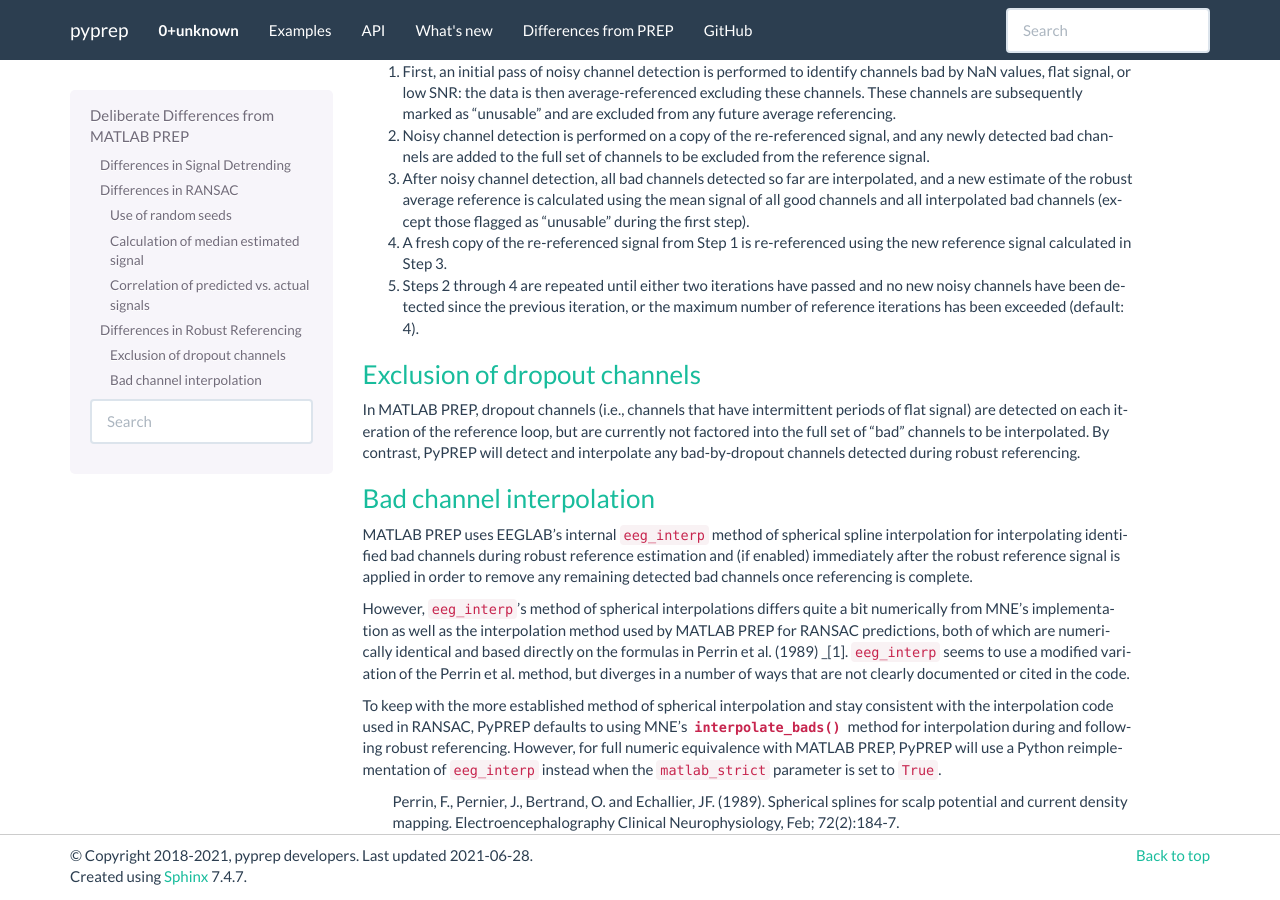
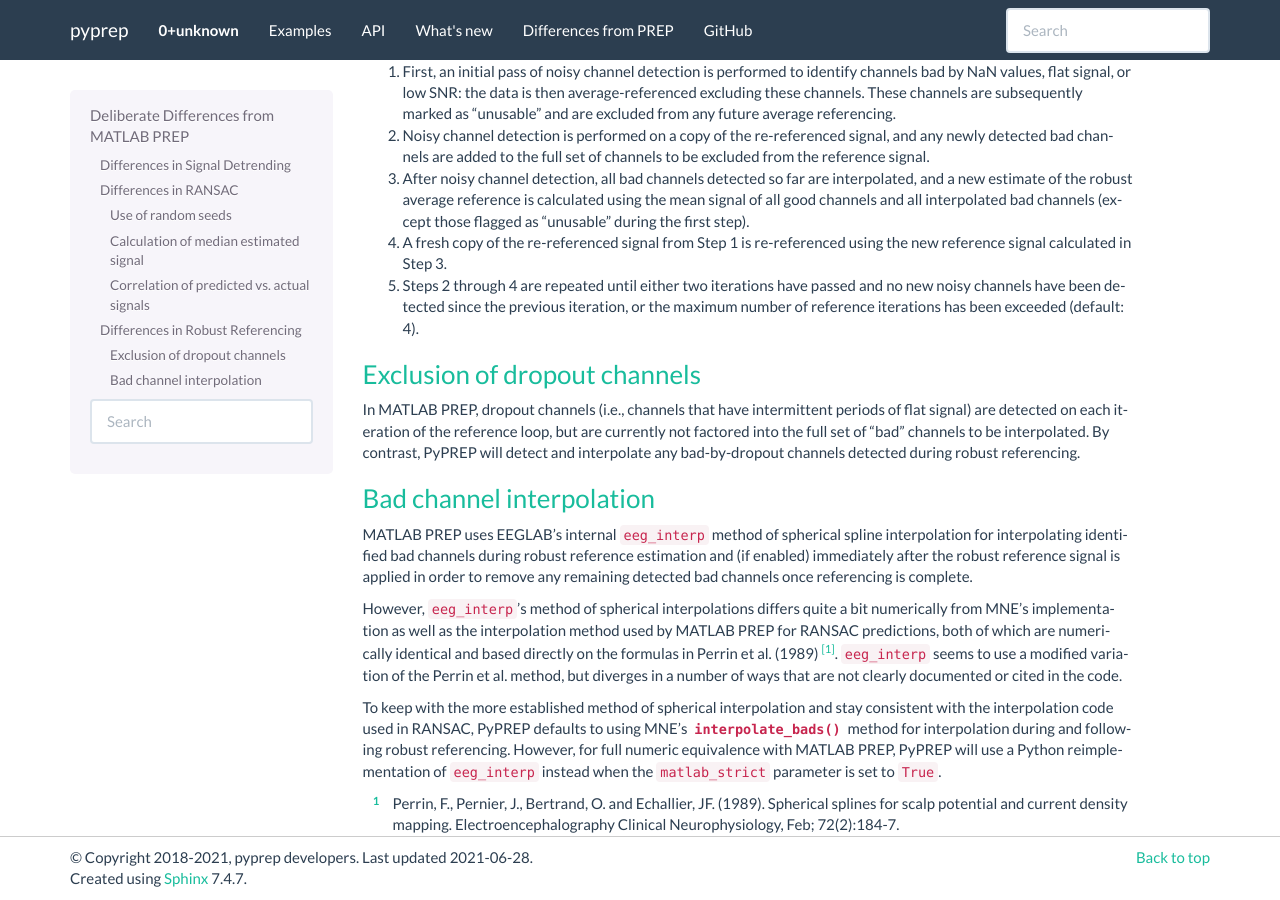
Before and after one commit to sappelhoff/pyprep, a Sphinx documentation site: the page built from docs/matlab_differences.rst, in a window 1280 px wide and 900 px high, scrolled down 2499 px. Built offline with Sphinx 7.4.7, drawn with Linux system fonts in a browser that asks for light colours.

```diff
--- a/docs/matlab_differences.rst
+++ b/docs/matlab_differences.rst
@@ -202,7 +202,7 @@ is complete.
 However, ``eeg_interp``'s method of spherical interpolations differs quite a bit
 numerically from MNE's implementation as well as the interpolation method used
 by MATLAB PREP for RANSAC predictions, both of which are numerically identical
-and based directly on the formulas in Perrin et al. (1989) _[1]. ``eeg_interp``
+and based directly on the formulas in Perrin et al. (1989) [1]_. ``eeg_interp``
 seems to use a modified variation of the Perrin et al. method, but diverges in
 a number of ways that are not clearly documented or cited in the code.
 
```
